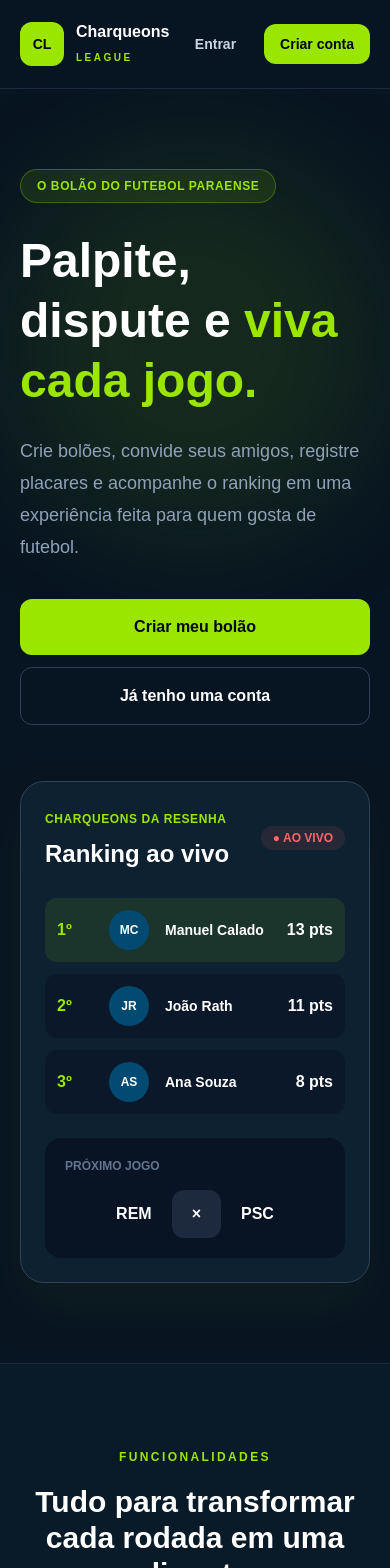
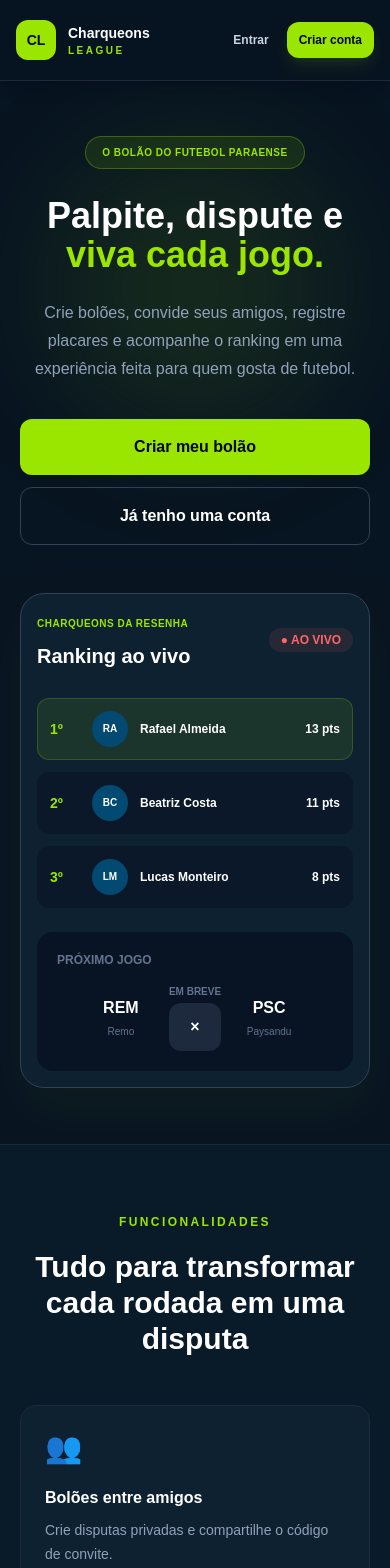
Before and after one commit to joaorath/bolao, a Next.js app in the folder frontend/: page / in a window 390 px wide. Shown: the top 1568 px of the page. Built offline with nearby package versions, Linux system fonts and the light colour scheme; no server answers.

Commit message:
Melhora landing page e responsividade

```diff
--- a/frontend/src/app/page.tsx
+++ b/frontend/src/app/page.tsx
@@ -25,10 +25,10 @@ const features = [
       "A classificação muda conforme os resultados dos jogos.",
   },
   {
-    icon: "📱",
-    title: "Pronto para evoluir",
+    icon: "🔴",
+    title: "Resultados ao vivo",
     description:
-      "Arquitetura responsiva preparada para web e aplicativo.",
+      "Placares e pontuações atualizados durante os jogos, sem precisar sair do app.",
   },
 ];
 
@@ -45,38 +45,38 @@ export default async function LandingPage() {
 
   return (
     <div className="min-h-screen bg-[#071421] text-white">
-      <header className="border-b border-slate-800">
-        <div className="mx-auto flex max-w-7xl items-center justify-between px-5 py-5">
+      <header className="fixed inset-x-0 top-0 z-50 border-b border-slate-800 bg-[#071421]/95 shadow-lg shadow-slate-950/20 backdrop-blur-xl">
+        <div className="mx-auto flex h-20 max-w-7xl items-center justify-between gap-3 px-4 sm:px-5">
           <Link
             href="/"
-            className="flex items-center gap-3"
+            className="flex min-w-0 items-center gap-3"
           >
-            <span className="flex h-11 w-11 items-center justify-center rounded-xl bg-lime-400 text-sm font-black text-slate-950">
+            <span className="flex h-10 w-10 shrink-0 items-center justify-center rounded-xl bg-lime-400 text-sm font-black text-slate-950 sm:h-11 sm:w-11">
               CL
             </span>
 
-            <div>
-              <strong className="block font-extrabold">
+            <div className="min-w-0">
+              <strong className="block truncate text-sm font-extrabold sm:text-base">
                 Charqueons
               </strong>
 
-              <span className="text-[10px] font-bold tracking-[0.25em] text-lime-400">
+              <span className="hidden text-[10px] font-bold tracking-[0.25em] text-lime-400 min-[370px]:block">
                 LEAGUE
               </span>
             </div>
           </Link>
 
-          <div className="flex items-center gap-3">
+          <div className="flex shrink-0 items-center gap-1.5 sm:gap-3">
             <Link
               href="/login"
-              className="rounded-xl px-4 py-2.5 text-sm font-bold text-slate-300 transition hover:bg-slate-800"
+              className="rounded-xl px-3 py-2.5 text-xs font-bold text-slate-300 transition hover:bg-slate-800 sm:px-4 sm:text-sm"
             >
               Entrar
             </Link>
 
             <Link
               href="/cadastro"
-              className="rounded-xl bg-lime-400 px-4 py-2.5 text-sm font-extrabold text-slate-950 transition hover:bg-lime-300"
+              className="rounded-xl bg-lime-400 px-3 py-2.5 text-xs font-extrabold text-slate-950 shadow-lg shadow-lime-400/10 transition hover:bg-lime-300 sm:px-5 sm:text-sm"
             >
               Criar conta
             </Link>
@@ -84,31 +84,31 @@ export default async function LandingPage() {
         </div>
       </header>
 
-      <main>
+      <main className="pt-20">
         <section className="relative overflow-hidden">
-          <div className="absolute left-1/2 top-16 h-96 w-96 -translate-x-1/2 rounded-full bg-lime-400/10 blur-3xl" />
+          <div className="absolute left-1/2 top-16 h-72 w-72 -translate-x-1/2 rounded-full bg-lime-400/10 blur-3xl sm:h-96 sm:w-96" />
 
-          <div className="relative mx-auto grid max-w-7xl gap-14 px-5 py-20 lg:grid-cols-2 lg:items-center lg:py-28">
-            <div>
-              <span className="inline-flex rounded-full border border-lime-400/30 bg-lime-400/10 px-4 py-2 text-xs font-extrabold tracking-wider text-lime-400">
+          <div className="relative mx-auto grid max-w-7xl gap-12 px-5 py-14 sm:py-20 lg:grid-cols-2 lg:items-center lg:gap-16 lg:py-28">
+            <div className="text-center lg:text-left">
+              <span className="inline-flex rounded-full border border-lime-400/30 bg-lime-400/10 px-4 py-2 text-[10px] font-extrabold tracking-wider text-lime-400 sm:text-xs">
                 O BOLÃO DO FUTEBOL PARAENSE
               </span>
 
-              <h1 className="mt-7 text-5xl font-black leading-tight sm:text-6xl">
+              <h1 className="mt-7 text-4xl font-black leading-[1.08] sm:text-5xl lg:text-6xl">
                 Palpite, dispute e{" "}
                 <span className="text-lime-400">
                   viva cada jogo.
                 </span>
               </h1>
 
-              <p className="mt-6 max-w-xl text-lg leading-8 text-slate-400">
+              <p className="mx-auto mt-6 max-w-xl text-base leading-7 text-slate-400 sm:text-lg sm:leading-8 lg:mx-0">
                 Crie bolões, convide seus amigos,
                 registre placares e acompanhe o
                 ranking em uma experiência feita
                 para quem gosta de futebol.
               </p>
 
-              <div className="mt-9 flex flex-col gap-3 sm:flex-row">
+              <div className="mt-9 flex flex-col gap-3 sm:flex-row sm:justify-center lg:justify-start">
                 <Link
                   href="/cadastro"
                   className="rounded-xl bg-lime-400 px-7 py-4 text-center font-extrabold text-slate-950 transition hover:bg-lime-300"
@@ -118,26 +118,26 @@ export default async function LandingPage() {
 
                 <Link
                   href="/login"
-                  className="rounded-xl border border-slate-700 px-7 py-4 text-center font-bold transition hover:border-lime-400"
+                  className="rounded-xl border border-slate-700 px-7 py-4 text-center font-bold transition hover:border-lime-400 hover:bg-slate-900/50"
                 >
                   Já tenho uma conta
                 </Link>
               </div>
             </div>
 
-            <div className="rounded-3xl border border-slate-700 bg-[#0e2131] p-6 shadow-2xl shadow-lime-400/5">
-              <div className="flex items-center justify-between">
+            <div className="mx-auto w-full max-w-xl rounded-3xl border border-slate-700 bg-[#0e2131] p-4 shadow-2xl shadow-lime-400/5 sm:p-6 lg:max-w-none">
+              <div className="flex flex-col gap-3 min-[390px]:flex-row min-[390px]:items-center min-[390px]:justify-between">
                 <div>
-                  <span className="text-xs font-bold tracking-wider text-lime-400">
+                  <span className="text-[10px] font-bold tracking-wider text-lime-400 sm:text-xs">
                     CHARQUEONS DA RESENHA
                   </span>
 
-                  <h2 className="mt-2 text-2xl font-extrabold">
+                  <h2 className="mt-2 text-xl font-extrabold sm:text-2xl">
                     Ranking ao vivo
                   </h2>
                 </div>
 
-                <span className="rounded-full bg-red-400/10 px-3 py-1 text-xs font-bold text-red-400">
+                <span className="w-fit rounded-full bg-red-400/10 px-3 py-1 text-xs font-bold text-red-400">
                   ● AO VIVO
                 </span>
               </div>
@@ -145,23 +145,23 @@ export default async function LandingPage() {
               <div className="mt-7 space-y-3">
                 <RankingPreview
                   position="1º"
-                  initials="MC"
-                  name="Manuel Calado"
+                  initials="RA"
+                  name="Rafael Almeida"
                   points="13 pts"
                   highlighted
                 />
 
                 <RankingPreview
                   position="2º"
-                  initials="JR"
-                  name="João Rath"
+                  initials="BC"
+                  name="Beatriz Costa"
                   points="11 pts"
                 />
 
                 <RankingPreview
                   position="3º"
-                  initials="AS"
-                  name="Ana Souza"
+                  initials="LM"
+                  name="Lucas Monteiro"
                   points="8 pts"
                 />
               </div>
@@ -171,14 +171,26 @@ export default async function LandingPage() {
                   PRÓXIMO JOGO
                 </p>
 
-                <div className="mt-4 flex items-center justify-center gap-5">
-                  <strong>REM</strong>
+                <div className="mt-4 flex items-center justify-center gap-4 sm:gap-5">
+                  <TeamPreview
+                    abbreviation="REM"
+                    name="Remo"
+                  />
 
-                  <span className="rounded-xl bg-slate-800 px-5 py-3 font-extrabold">
-                    ×
-                  </span>
+                  <div className="text-center">
+                    <span className="block text-[10px] font-bold text-slate-500">
+                      EM BREVE
+                    </span>
 
-                  <strong>PSC</strong>
+                    <span className="mt-1 block rounded-xl bg-slate-800 px-5 py-3 font-extrabold">
+                      ×
+                    </span>
+                  </div>
+
+                  <TeamPreview
+                    abbreviation="PSC"
+                    name="Paysandu"
+                  />
                 </div>
               </div>
             </div>
@@ -186,7 +198,7 @@ export default async function LandingPage() {
         </section>
 
         <section className="border-y border-slate-800 bg-[#091a28]">
-          <div className="mx-auto max-w-7xl px-5 py-20">
+          <div className="mx-auto max-w-7xl px-5 py-16 sm:py-20">
             <div className="mx-auto max-w-2xl text-center">
               <span className="text-xs font-extrabold tracking-[0.2em] text-lime-400">
                 FUNCIONALIDADES
@@ -202,7 +214,7 @@ export default async function LandingPage() {
               {features.map((feature) => (
                 <article
                   key={feature.title}
-                  className="rounded-2xl border border-slate-800 bg-[#0e2131] p-6"
+                  className="rounded-2xl border border-slate-800 bg-[#0e2131] p-6 transition hover:-translate-y-1 hover:border-lime-400/40"
                 >
                   <span className="text-3xl">
                     {feature.icon}
@@ -221,9 +233,9 @@ export default async function LandingPage() {
           </div>
         </section>
 
-        <section className="mx-auto max-w-7xl px-5 py-20">
+        <section className="mx-auto max-w-7xl px-5 py-16 sm:py-20">
           <div className="grid gap-10 lg:grid-cols-2 lg:items-center">
-            <div>
+            <div className="text-center lg:text-left">
               <span className="text-xs font-extrabold tracking-[0.2em] text-lime-400">
                 COMO FUNCIONA
               </span>
@@ -232,34 +244,44 @@ export default async function LandingPage() {
                 Do cadastro ao campeão em quatro
                 passos
               </h2>
+
+              <p className="mx-auto mt-4 max-w-xl text-slate-400 lg:mx-0">
+                Comece em poucos minutos e acompanhe
+                toda a disputa pelo computador ou
+                celular.
+              </p>
             </div>
 
             <div className="grid gap-4 sm:grid-cols-2">
               <Step
                 number="01"
                 title="Crie sua conta"
+                description="Faça seu cadastro e acesse seus bolões."
               />
 
               <Step
                 number="02"
                 title="Crie ou entre em um bolão"
+                description="Convide amigos ou utilize um código."
               />
 
               <Step
                 number="03"
                 title="Faça seus palpites"
+                description="Registre os placares antes dos jogos."
               />
 
               <Step
                 number="04"
                 title="Acompanhe o ranking"
+                description="Veja a pontuação mudar após os resultados."
               />
             </div>
           </div>
         </section>
 
-        <section className="border-t border-slate-800">
-          <div className="mx-auto flex max-w-7xl flex-col items-center justify-between gap-5 px-5 py-8 text-sm text-slate-500 sm:flex-row">
+        <section className="border-t border-slate-800 bg-[#091a28]">
+          <div className="mx-auto flex max-w-7xl flex-col items-center justify-between gap-3 px-5 py-8 text-center text-sm text-slate-500 sm:flex-row sm:text-left">
             <span>
               Charqueons League · MVP 2026
             </span>
@@ -290,25 +312,47 @@ function RankingPreview({
 }) {
   return (
     <div
-      className={`grid grid-cols-[40px_44px_1fr_auto] items-center gap-3 rounded-xl p-3 ${
+      className={`grid grid-cols-[34px_40px_minmax(0,1fr)_auto] items-center gap-2 rounded-xl p-3 sm:grid-cols-[40px_44px_minmax(0,1fr)_auto] sm:gap-3 ${
         highlighted
-          ? "bg-lime-400/10"
-          : "bg-slate-950/30"
+          ? "border border-lime-400/20 bg-lime-400/10"
+          : "border border-transparent bg-slate-950/30"
       }`}
     >
-      <strong className="text-lime-400">
+      <strong className="text-sm text-lime-400 sm:text-base">
         {position}
       </strong>
 
-      <span className="flex h-10 w-10 items-center justify-center rounded-full bg-sky-900 text-xs font-bold">
+      <span className="flex h-9 w-9 items-center justify-center rounded-full bg-sky-900 text-[10px] font-bold sm:h-10 sm:w-10 sm:text-xs">
         {initials}
       </span>
 
-      <strong className="text-sm">
+      <strong className="truncate text-xs sm:text-sm">
         {name}
       </strong>
 
-      <strong>{points}</strong>
+      <strong className="whitespace-nowrap text-xs sm:text-base">
+        {points}
+      </strong>
+    </div>
+  );
+}
+
+function TeamPreview({
+  abbreviation,
+  name,
+}: {
+  abbreviation: string;
+  name: string;
+}) {
+  return (
+    <div className="min-w-16 text-center">
+      <strong className="block">
+        {abbreviation}
+      </strong>
+
+      <span className="mt-1 block text-[10px] text-slate-500 sm:text-xs">
+        {name}
+      </span>
     </div>
   );
 }
@@ -316,9 +360,11 @@ function RankingPreview({
 function Step({
   number,
   title,
+  description,
 }: {
   number: string;
   title: string;
+  description: string;
 }) {
   return (
     <div className="rounded-2xl border border-slate-800 bg-[#0e2131] p-5">
@@ -329,6 +375,10 @@ function Step({
       <strong className="mt-3 block">
         {title}
       </strong>
+
+      <p className="mt-2 text-sm leading-6 text-slate-400">
+        {description}
+      </p>
     </div>
   );
 }
```
